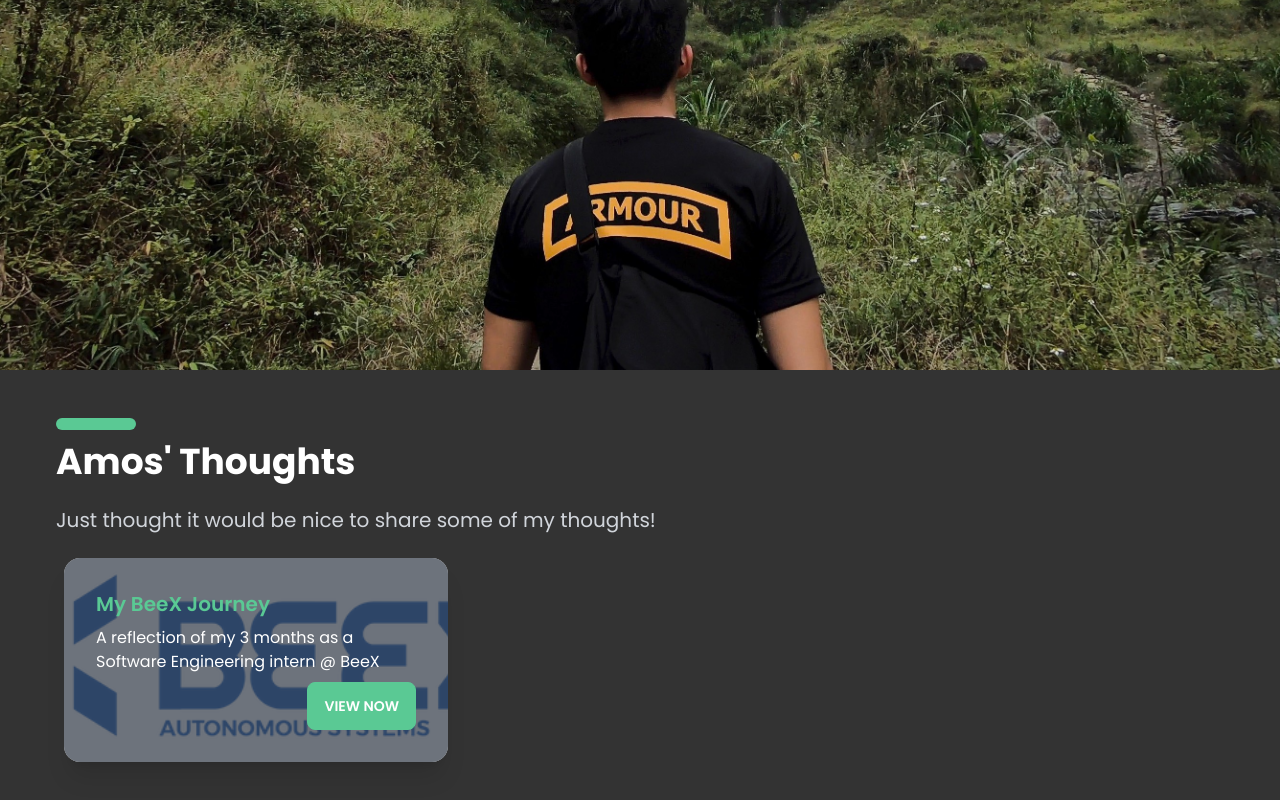
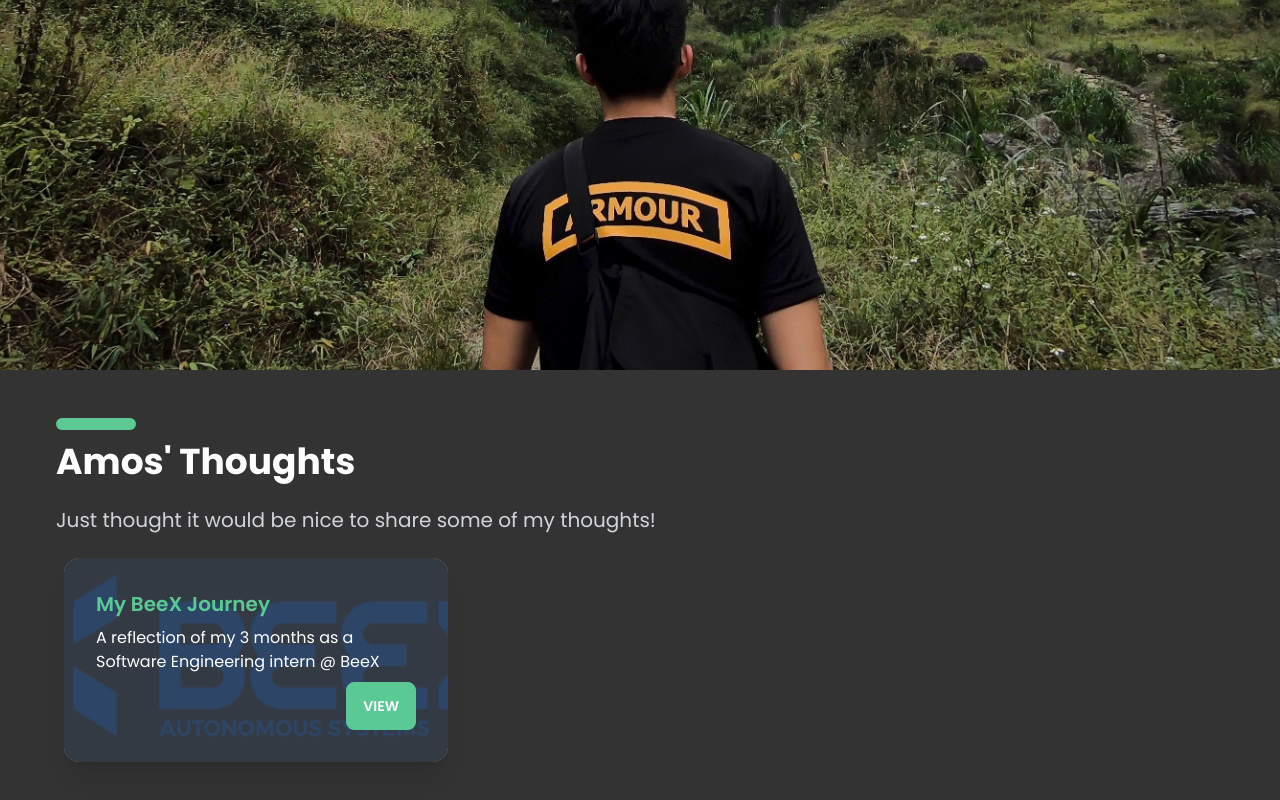
Before and after one commit to amoscookeh/personal-portfolio, a React (Create React App) app: page /blog in a window 1280 px wide. Shown: the part 458-1258 px from the top of the page. Built offline with nearby package versions, Linux system fonts and the light colour scheme.

Commit message:
BeeX reflection css changes

```diff
--- a/src/components/blogs/BlogThumbnail.jsx
+++ b/src/components/blogs/BlogThumbnail.jsx
@@ -5,14 +5,14 @@ const BlogThumbnail = ({ name, component, thumbnail, date, synopsis, idx }) => {
   return (
     <div class="card w-96 bg-base-100 shadow-xl image-full">
       <figure>
-        <img src={thumbnail} alt="Thumbnail" />
+        <img className="bg-dark-body" src={thumbnail} alt="Thumbnail" />
       </figure>
       <div class="card-body">
         <h2 class="card-title text-theme">{name}</h2>
         <p class="text-white">{synopsis}</p>
         <div class="card-actions justify-end">
           <Link class="btn btn-primary text-white" to={`/blog/${idx}`}>
-            View Now
+            View
           </Link>
         </div>
       </div>
```
